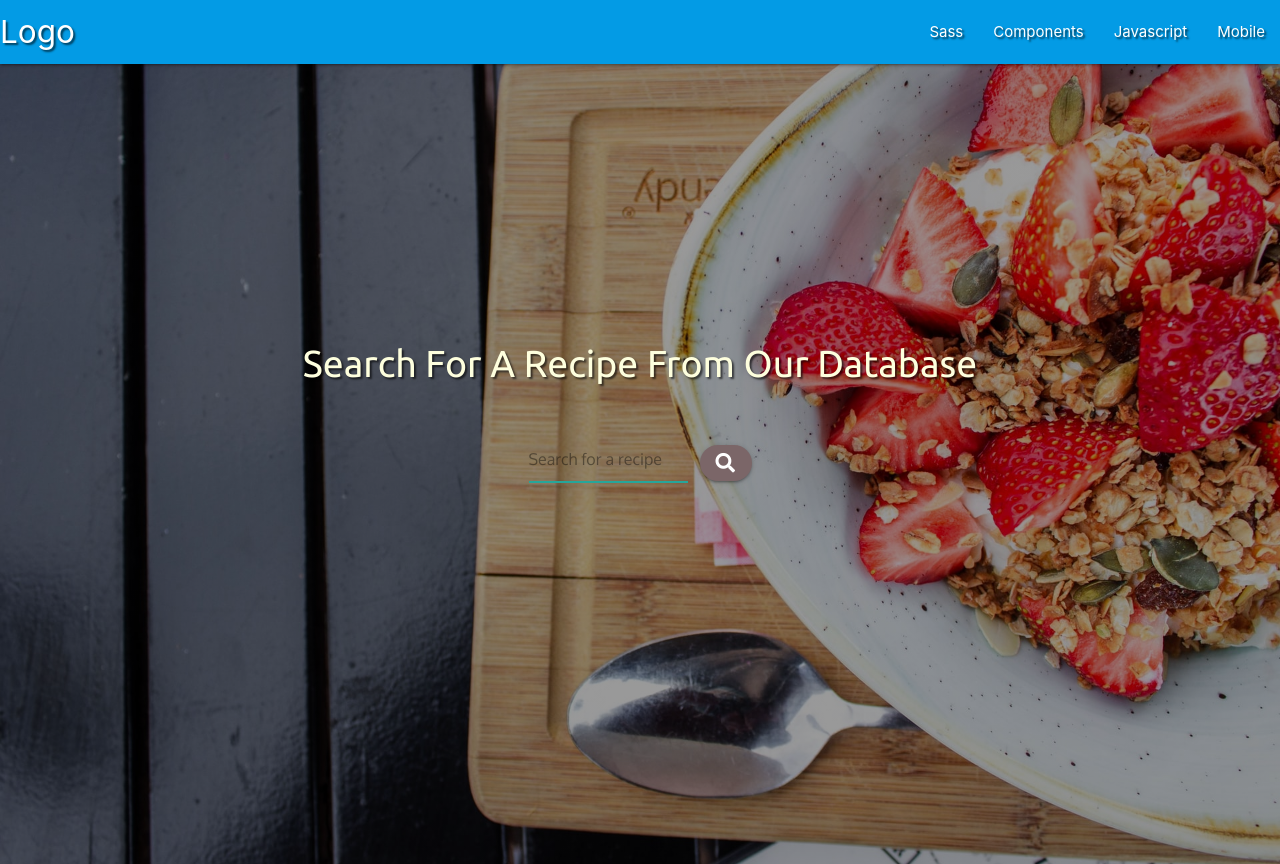
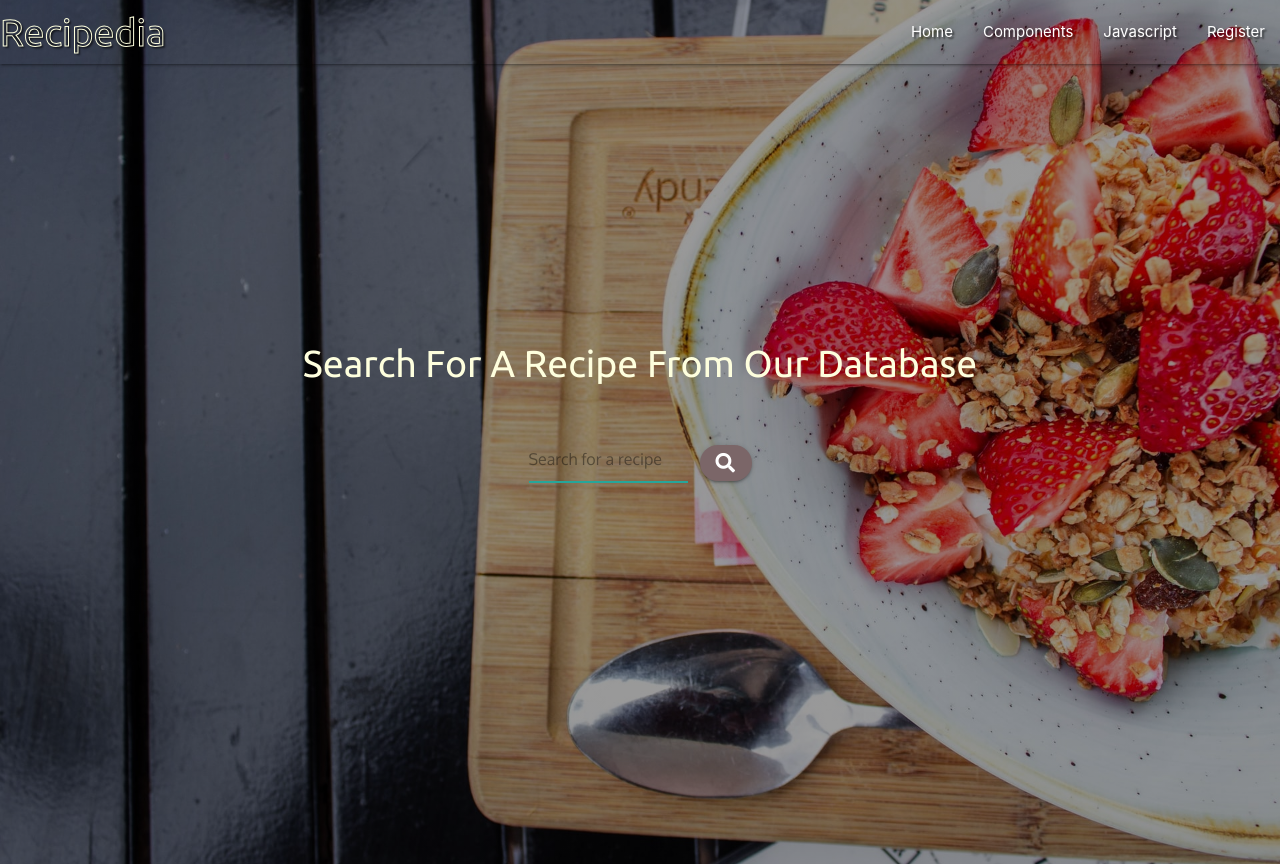
Before and after one commit to Brianconn71/ms3-recipedia, a Flask app: page / in a window 1280 px wide. Run offline with Flask 2, Linux system fonts and the light colour scheme; data that the repository does not hold is empty; some libraries are stand-ins or nearby versions.

Commit message:
edit: changed to a materialize navbar and got the nav links working

```diff
--- a/static/css/style.css
+++ b/static/css/style.css
@@ -17,10 +17,10 @@
 body{
     height: 100%;
     overflow-x: hidden;
-    /* display: flex;
+    display: flex;
     justify-content: center;
     align-items: center;
-    flex-direction: column; */
+    flex-direction: column;
     /* Got help adding a background overlay shadow to darken the background image here https://stackoverflow.com/questions/36679649/how-to-add-a-color-overlay-to-a-background-image */
     background:  linear-gradient(rgba(0, 0, 0, 0.4), rgba(0, 0, 0, 0.4)), url("/static/imgs/background-img.jpg") center center no-repeat;
     background-size: cover;
@@ -87,14 +87,18 @@ body{
 }
 
 /* Nav bar and logo */
-.recipedia-logo{
+.nav-design{
+    width: 100vw;
+    background-color: transparent;
+}
+.nav-wrapper .recipedia-logo{
     font-size: 2.5rem;
     white-space: nowrap;
     font-family: 'Ubuntu', sans-serif;
     font-weight: 400;
     color: var(--text-white)
 }
-.text-shadow{
+.shadow-text{
     text-shadow: 2px 2px 2px rgba(0,0,0, 0.6);
 }
 .menu-items{
--- a/templates/base.html
+++ b/templates/base.html
@@ -22,24 +22,24 @@
 
     <header>
         <!-- header taken with help from material bootstrap -->
-        <nav class="nav-extended text-shadow light-blue darken-1">
+        <nav class="nav-extended shadow-text nav-design">
             <div class="nav-wrapper">
-                <a href="#!" class="brand-logo">Logo</a>
-                <a href="#" data-target="mobile-demo" class="sidenav-trigger"><i class="material-icons">menu</i></a>
+                <a href="#!" class="recipedia-logo brand-logo">Recipedia</a>
+                <a href="#" data-target="mobile-demo" class="sidenav-trigger"><i class="fas fa-bars menu-icon shadow-text"></i></a>
                 <ul class="right hide-on-med-and-down">
-                    <li><a href="sass.html">Sass</a></li>
+                    <li><a href="{{ url_for('get_recipes')}}">Home</a></li>
                     <li><a href="badges.html">Components</a></li>
                     <li><a href="collapsible.html">Javascript</a></li>
-                    <li><a href="mobile.html">Mobile</a></li>
+                    <li><a href="{{ url_for('register')}}">Register</a></li>
                 </ul>
             </div>
         </nav>
 
         <ul class="sidenav" id="mobile-demo">
-            <li><a href="sass.html">Sass</a></li>
+            <li><a href="{{ url_for('get_recipes')}}">Home</a></li>
             <li><a href="badges.html">Components</a></li>
             <li><a href="collapsible.html">Javascript</a></li>
-            <li><a href="mobile.html">Mobile</a></li>
+            <li><a href="{{ url_for('register')}}">Register</a></li>
         </ul>
     <!-- <nav class="navbar fixed-top navbar-expand-lg text-shadow">
         <div class="container-fluid">
```
